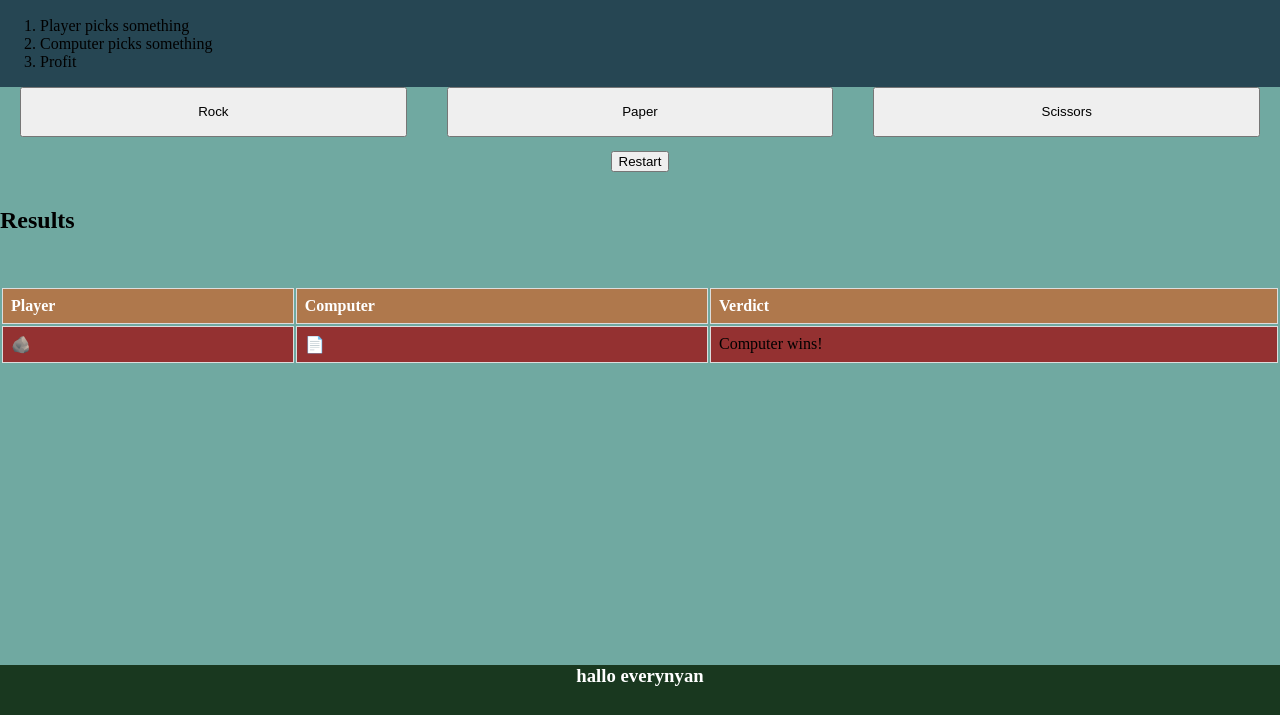
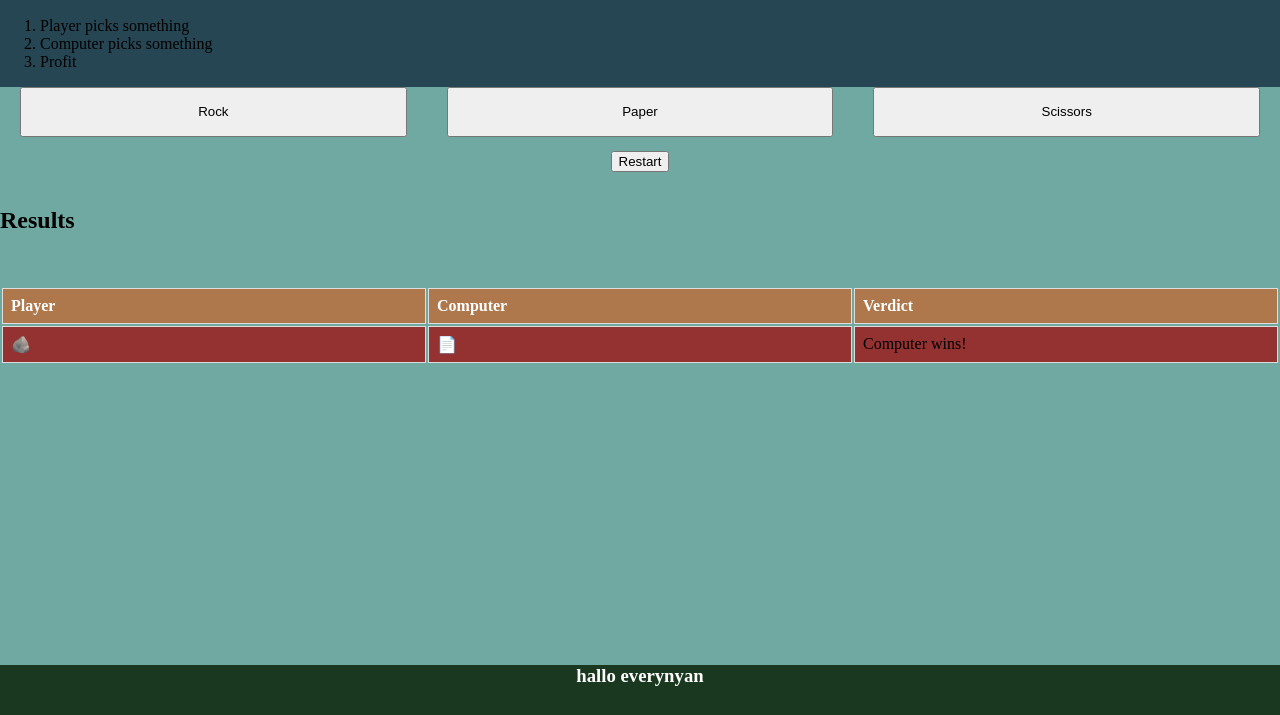
Before and after one commit to Saply/odin-rock-paper-scissors, a plain HTML site: page index.html in a window 1280 px wide. Both pictures are taken after a click on the button "Rock". Shown: the part 85-800 px from the top of the page. Drawn offline with Linux system fonts and the light colour scheme.

Commit message:
Fix table cells randomly changing sizes

```diff
--- a/styles.css
+++ b/styles.css
@@ -59,7 +59,6 @@ body {
 .results-container {
     display: flex;
     flex-direction: column;
-    height: 20%;
     padding: 0px;
     width: 100%;
     background-color: #70A9A1;
@@ -74,6 +73,7 @@ body {
 
 .results-table th, .results-table td {
     border: 1px solid #ddd;
+    width: 30%;
     padding: 8px;
     text-align: left;
     word-wrap: break-word;
@@ -82,10 +82,12 @@ body {
 .results-table th {
     background-color: #af784c;
     color: white;
+    width: 30%;
 }
 
 .results-table td {
     background-color: #4CAF50;
+    width: 30%;
 }
 
 .footer-container {
```
